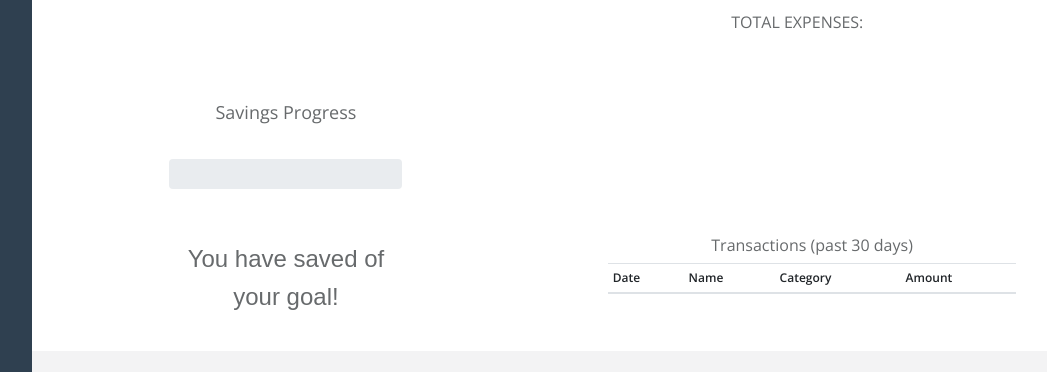
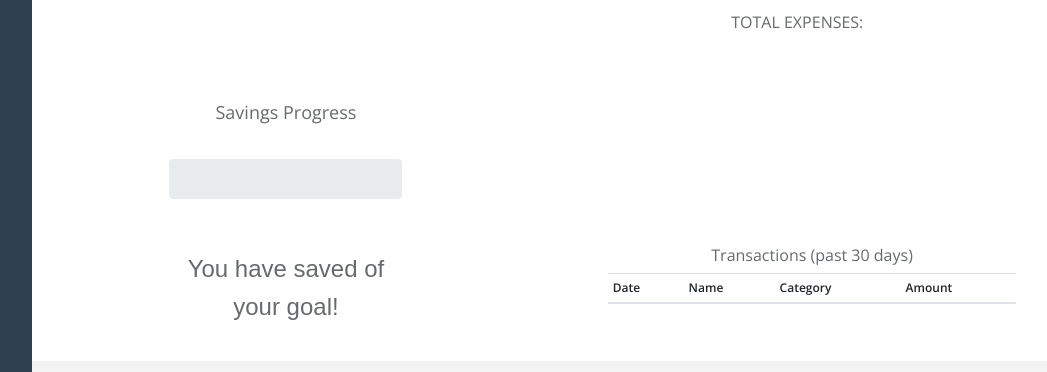
Before and after one commit to rooneyshuman/dollar-tracker, a Flask app: template templates/index.html in a window 1280 px wide. Shown: the part 487-859 px from the top of the page, without its empty margins (156-1203 px from the left). Run offline with Flask 2, Linux system fonts and the light colour scheme; the template is opened without the code that fills it, so the values that code supplies are empty; some libraries are stand-ins or nearby versions; some web fonts are replaced.

Commit message:
Adjust net worth summary height to remove scrollbar; remove unnecessary extra html row

```diff
--- a/static/sass/main.scss
+++ b/static/sass/main.scss
@@ -301,7 +301,7 @@ a:hover .nav-icon:before {
 
 .progress {
   margin-top: 10px;
-  height: 30px;
+  height: 40px;
 }
 
 .progress-bar {
@@ -347,7 +347,7 @@ a.savings-prog:hover {
 }
 
 #net_worth_text>h4 {
-  margin-top: 170px;
+  margin-top: 150px;
 }
 
 h5.section-title {
--- a/templates/index.html
+++ b/templates/index.html
@@ -72,8 +72,6 @@
 <div class="container dashboard-content">
   <div class="row">
     <div class="col-lg-12">
-      <div class="row">
-        <div class="col-lg-12">
       <div class="dashboard-col spending-breakdown">
         <div class="dashboard-col-title">
           <h5 class="section-title">Net Worth Summary</h5>
@@ -127,9 +125,6 @@
     </div>
   </div>
 </div>
-  </div>
-</div>
-</div>
 
 <!-- Google charts file -->
 <script type="text/javascript" src="https://www.gstatic.com/charts/loader.js"></script>
```
Also changed, not shown: 1 other file. Lines whose indentation alone changed are shown as unchanged.
